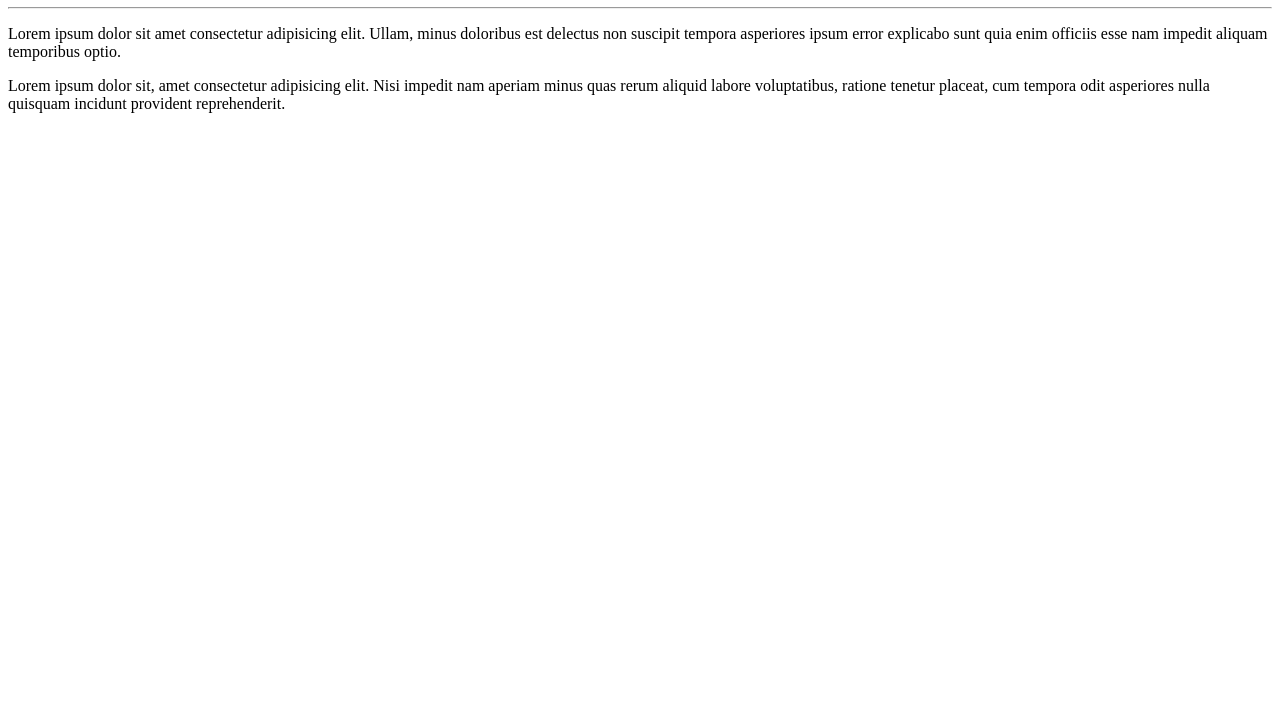
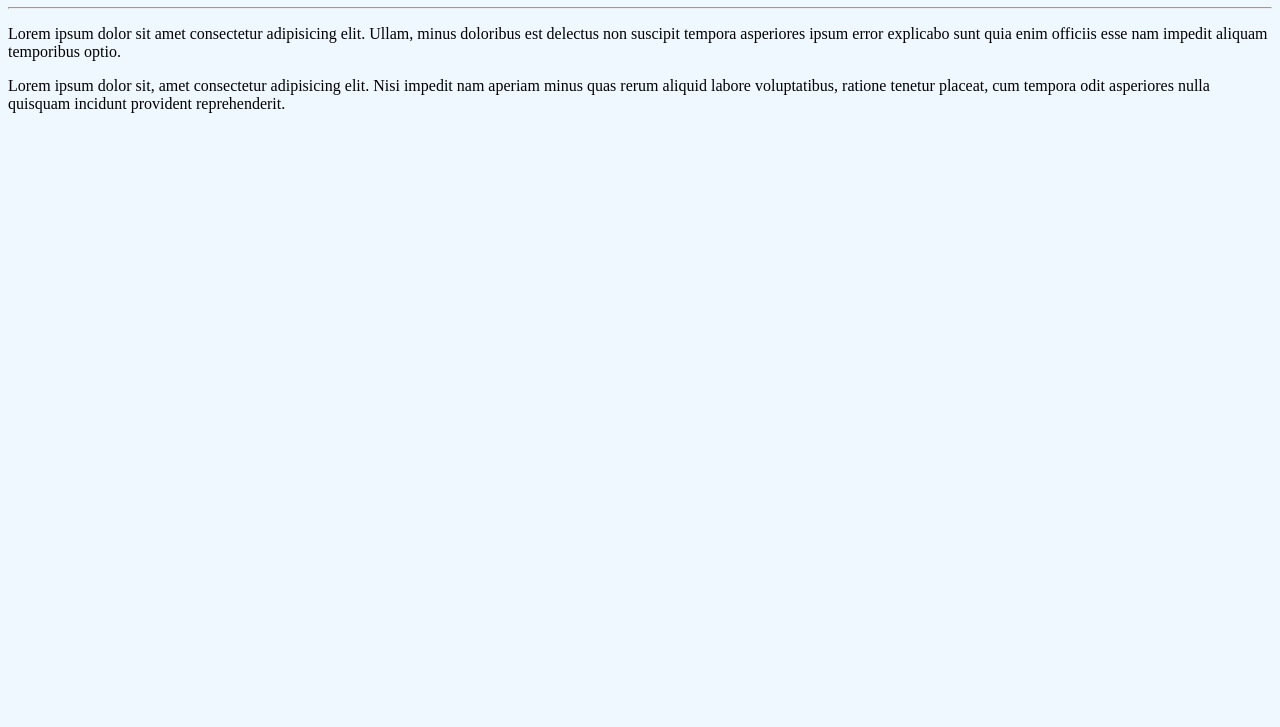
Before and after one commit to GameOver1227/Hello-Word, a plain HTML site: page site-exemplo/index.html in a window 1280 px wide. Shown: the part 73-800 px from the top of the page. Drawn offline with Linux system fonts and the light colour scheme.

Commit message:
Update index.html
Adicionei um parágrafo com lorem e troquei a cor de fundo

```diff
--- a/site-exemplo/index.html
+++ b/site-exemplo/index.html
@@ -3,6 +3,11 @@
 <head>
     <meta charset="UTF-8">
     <meta name="viewport" content="width=device-width, initial-scale=1.0">
+    <style>
+        body {
+            background-color: aliceblue;
+        }
+    </style>
     <title>Meu primeiro site em repositório</title>
 </head>
 <body>
```
